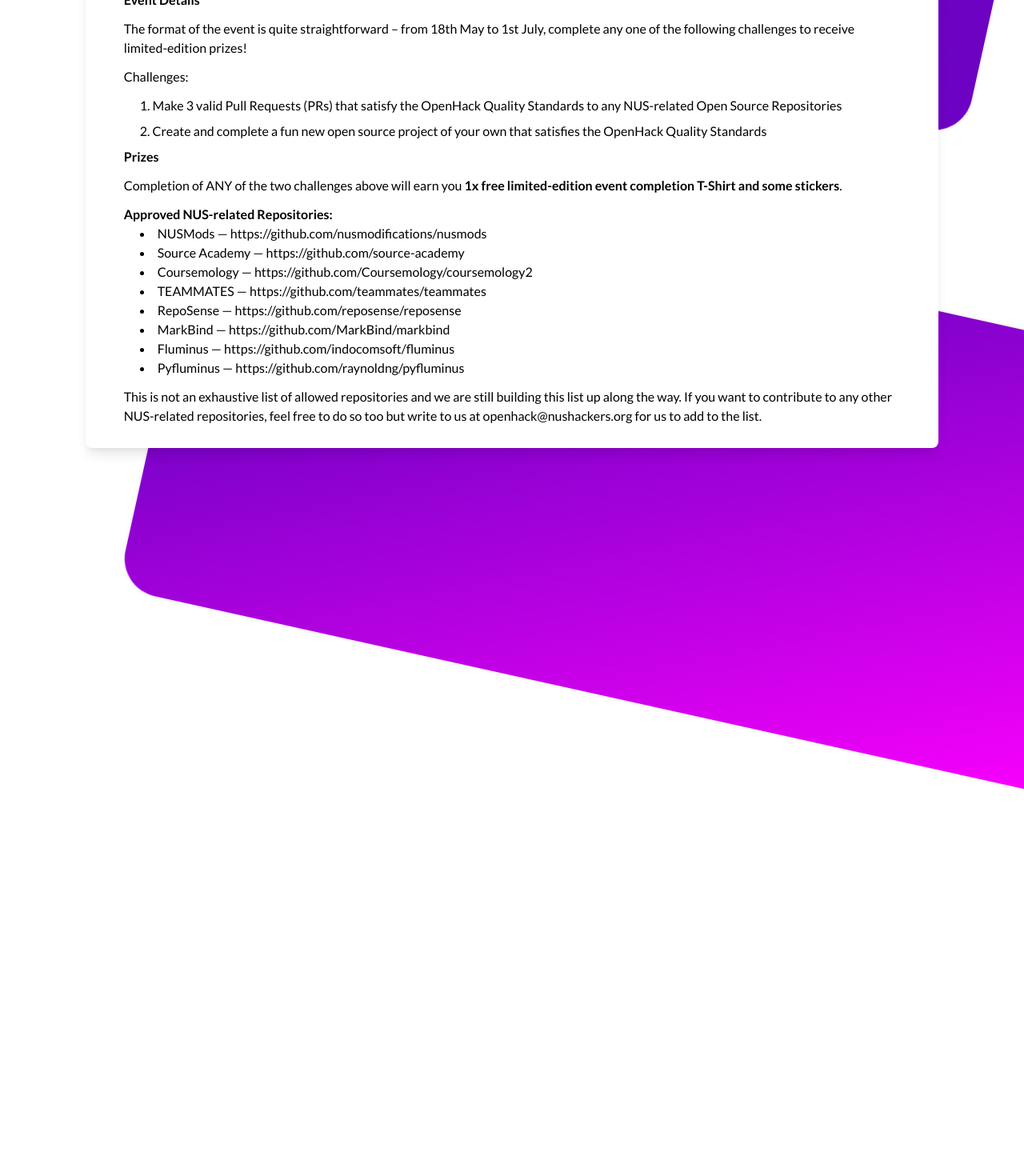
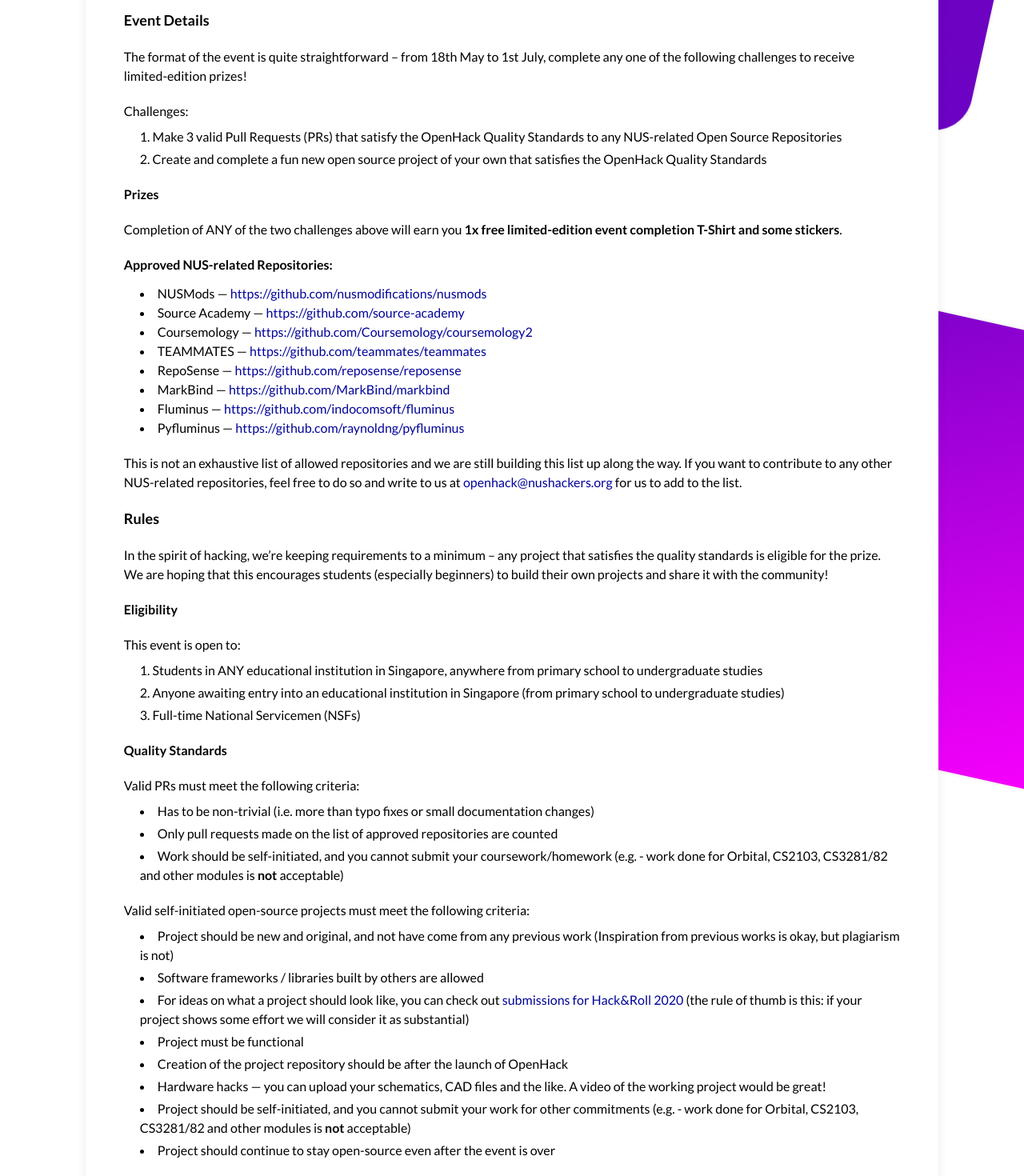
Before and after one commit to nushackers/openhack, a Next.js app: page / in a window 1280 px wide. Shown: the part 280-1750 px from the top of the page at 80% size. Before the commit the page ends 880 px from the top, so only its background shows below. Built offline with nearby package versions, Linux system fonts and the light colour scheme.

Commit message:
Add rules

```diff
--- a/components/Text.js
+++ b/components/Text.js
@@ -1,5 +1,6 @@
+import classnames from "classnames";
 const Text = ({ className, ...otherProps }) => (
-  <p className={className} {...otherProps}></p>
+  <p className={classnames("text-base", className)} {...otherProps}></p>
 );
 
 export default Text;
--- a/package.json
+++ b/package.json
@@ -9,6 +9,7 @@
   },
   "dependencies": {
     "autoprefixer": "^9.8.0",
+    "classnames": "^2.2.6",
     "eslint": "^7.0.0",
     "next": "9.4.1",
     "postcss-import": "^12.0.1",
--- a/pages/index.js
+++ b/pages/index.js
@@ -7,8 +7,8 @@
 const Index = () => (
   <Page title="OpenHack - NUS Hackers">
     <Card>
-      <h1 className="font-title my-3 text-5xl text-blue-800">OpenHack 2020</h1>
-      <Text className="my-3">
+      <h1 className="font-title my-5 text-5xl text-blue-800">OpenHack 2020</h1>
+      <Text className="my-5">
         In light of the disruption of our regular events because of the COVID-19
         situation, we have started OpenHack. OpenHack is a new initiative by NUS
         Hackers that aims to promote the spirit of hacking amongst students,
@@ -17,48 +17,128 @@
         students are definitely welcome to participate in this challenge as
         well!
       </Text>
-      <h6>Event Details</h6>
-      <Text className="my-3">
+      <h2 className="text-lg font-bold">Event Details</h2>
+      <Text className="my-5">
         The format of the event is quite straightforward – from 18th May to 1st
         July, complete any one of the following challenges to receive
         limited-edition prizes!
       </Text>
-      <Text className="my-3">Challenges:</Text>
-      <ol>
-        <li className="ml-5 my-2">
+      <Text className="my-2">Challenges:</Text>
+      <ol className="mb-5">
+        <li className="ml-5 my-1">
           Make 3 valid Pull Requests (PRs) that satisfy the OpenHack Quality
           Standards to any NUS-related Open Source Repositories
         </li>
-        <li className="ml-5 my-2">
+        <li className="ml-5 my-1">
           Create and complete a fun new open source project of your own that
           satisfies the OpenHack Quality Standards
         </li>
       </ol>
-      <h6>Prizes</h6>
-      <Text className="my-3">
+      <h3>Prizes</h3>
+      <Text className="my-5">
         Completion of ANY of the two challenges above will earn you{" "}
         <strong>
           1x free limited-edition event completion T-Shirt and some stickers
         </strong>
         .
       </Text>
-      <h6>Approved NUS-related Repositories:</h6>
-      <ul>
+      <h3>Approved NUS-related Repositories:</h3>
+      <ul className="my-3">
         {approvedRepos.repos.map((repo) => (
           <li className="ml-5">
-            <a href={repo.url}>
-              {repo.name} &mdash; {repo.url}
-            </a>
+            {repo.name} &mdash; <a href={repo.url}>{repo.url}</a>
           </li>
         ))}
       </ul>
-      <Text className="my-3">
+      <Text className="my-5">
         This is not an exhaustive list of allowed repositories and we are still
         building this list up along the way. If you want to contribute to any
-        other NUS-related repositories, feel free to do so too but write to us
-        at <a href="mailto:openhack@nushackers.org">openhack@nushackers.org</a>{" "}
-        for us to add to the list.
+        other NUS-related repositories, feel free to do so and write to us at{" "}
+        <a href="mailto:openhack@nushackers.org">openhack@nushackers.org</a> for
+        us to add to the list.
       </Text>
+      <h2 className="text-lg font-bold">Rules</h2>
+      <Text className="my-5">
+        In the spirit of hacking, we’re keeping requirements to a minimum – any
+        project that satisfies the quality standards is eligible for the prize.
+        We are hoping that this encourages students (especially beginners) to
+        build their own projects and share it with the community!
+      </Text>
+
+      <h3>Eligibility</h3>
+      <Text className="mt-5 mb-2">This event is open to:</Text>
+      <ol className="mb-5">
+        <li className="ml-5 my-1">
+          Students in ANY educational institution in Singapore, anywhere from
+          primary school to undergraduate studies
+        </li>
+        <li className="ml-5 my-1">
+          Anyone awaiting entry into an educational institution in Singapore
+          (from primary school to undergraduate studies)
+        </li>
+        <li className="ml-5 my-1">Full-time National Servicemen (NSFs)</li>
+      </ol>
+
+      <h3>Quality Standards</h3>
+      <Text className="mt-5 mb-2">
+        Valid PRs must meet the following criteria:
+      </Text>
+      <ul className="mb-5">
+        <li className="ml-5 my-1">
+          Has to be non-trivial (i.e. more than typo fixes or small
+          documentation changes)
+        </li>
+        <li className="ml-5 my-1">
+          Only pull requests made on the list of approved repositories are
+          counted
+        </li>
+        <li className="ml-5 my-1">
+          Work should be self-initiated, and you cannot submit your
+          coursework/homework (e.g. - work done for Orbital, CS2103, CS3281/82
+          and other modules is <strong>not</strong> acceptable)
+        </li>
+      </ul>
+
+      <Text className="mt-5 mb-2">
+        Valid self-initiated open-source projects must meet the following
+        criteria:
+      </Text>
+      <ul className="mb-5">
+        <li className="ml-5 my-1">
+          Project should be new and original, and not have come from any
+          previous work (Inspiration from previous works is okay, but plagiarism
+          is not)
+        </li>
+        <li className="ml-5 my-1">
+          Software frameworks / libraries built by others are allowed
+        </li>
+        <li className="ml-5 my-1">
+          For ideas on what a project should look like, you can check out{" "}
+          <a href="https://hacknroll2020.devpost.com/submissions">
+            submissions for Hack&Roll 2020
+          </a>{" "}
+          (the rule of thumb is this: if your project shows some effort we will
+          consider it as substantial)
+        </li>
+        <li className="ml-5 my-1">Project must be functional</li>
+        <li className="ml-5 my-1">
+          Creation of the project repository should be after the launch of
+          OpenHack
+        </li>
+        <li className="ml-5 my-1">
+          Hardware hacks &mdash; you can upload your schematics, CAD files and
+          the like. A video of the working project would be great!
+        </li>
+        <li className="ml-5 my-1">
+          Project should be self-initiated, and you cannot submit your work for
+          other commitments (e.g. - work done for Orbital, CS2103, CS3281/82 and
+          other modules is <strong>not</strong> acceptable)
+        </li>
+        <li className="ml-5 my-1">
+          Project should continue to stay open-source even after the event is
+          over
+        </li>
+      </ul>
     </Card>
   </Page>
 );
--- a/styles.scss
+++ b/styles.scss
@@ -58,6 +58,10 @@
   list-style-position: inside;
 }
 
-h6 {
+h3 {
   font-weight: bold;
 }
+
+a {
+  color: rgb(0, 3, 153);
+}
```
Also changed, not shown: 1 other file (tests, documents, lock files or other folders).
